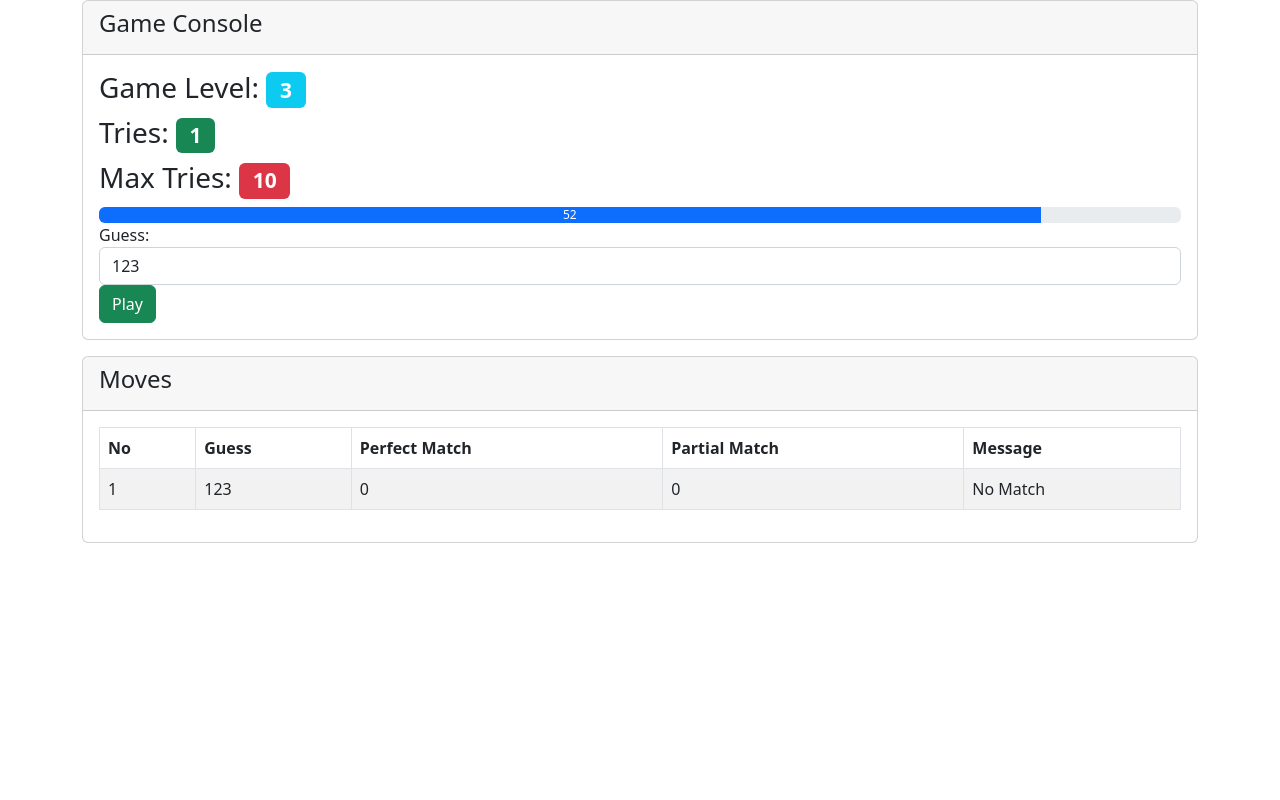
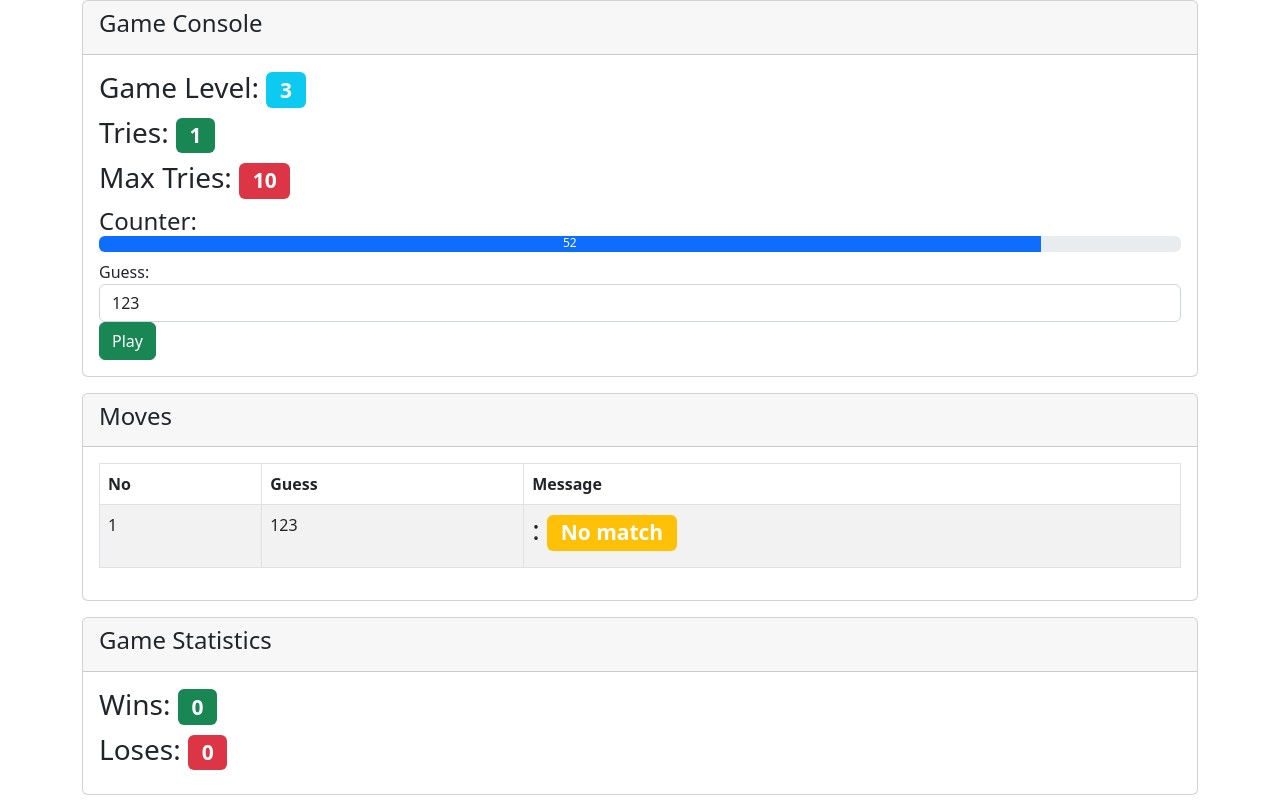
Before and after one commit to deepcloudlabs/dcl306-2022-dec-05, a React (Create React App) app in the folder mastermind/: page / in a window 1280 px wide. Both pictures are taken after a click on the button "Play". Built offline with nearby package versions, Linux system fonts and the light colour scheme.

Commit message:
organize component folders

```diff
--- a/mastermind/src/App.js
+++ b/mastermind/src/App.js
@@ -1,13 +1,15 @@
 import React from "react"
 import './App.css';
-import CardHeader from "./component/card-header";
-import Badge from "./component/badge";
+import CardHeader from "./component/common/card-header";
+import Badge from "./component/common/badge";
 import Move from "./model/move";
-import FormGroup from "./component/form-group";
-import Card from "./component/card";
-import TableHead from "./component/table-head";
-import CardBody from "./component/card-body";
-import Container from "./component/container";
+import FormGroup from "./component/common/form-group";
+import Card from "./component/common/card";
+import TableHead from "./component/common/table-head";
+import CardBody from "./component/common/card-body";
+import Container from "./component/common/container";
+import GameStatistics from "./component/statistics/game-statistics";
+import MoveEvaluation from "./component/mastermind/move-evaluation";
 // Component:
 // 1. function-based: stateless component
 // 2. class-based: stateful component
@@ -48,19 +50,21 @@ class App extends React.PureComponent {
     componentDidMount() {
         this.timerId = setInterval(() => {
             let game = {...this.state.game};
+            let statistics = {...this.state.statistics};
             game.counter--;
-            game.pbCounterStyle = {width: Math.round((game.counter*5)/3).toString().concat("%")};
-            if(game.counter<=20){
+            game.pbCounterStyle = {width: Math.round((game.counter * 5) / 3).toString().concat("%")};
+            if (game.counter <= 20) {
                 game.pbCounterClass = "progress-bar bg-danger";
-            }else if(game.counter<=40){
+            } else if (game.counter <= 40) {
                 game.pbCounterClass = "progress-bar bg-warning";
-            }else {
+            } else {
                 game.pbCounterClass = "progress-bar bg-primary";
             }
             if (game.counter <= 0) {
-                //TODO: Player loses the game
+                statistics.loses++;
+                this.initializeGame(game)
             }
-            this.setState({game}, () => {
+            this.setState({game, statistics}, () => {
                 // console.log(this.state.game.counter)
             });
         }, 1000);
@@ -86,6 +90,9 @@ class App extends React.PureComponent {
         game.tries = 0;
         game.moves = [];
         game.secret = this.createSecret(game.level);
+        game.counter = 60;
+        game.pbCounterClass = "progress-bar bg-primary";
+        game.pbCounterStyle = {width: "100%"};
     }
 
     handleInput(event) {
@@ -124,21 +131,24 @@ class App extends React.PureComponent {
 
     play() {
         let game = {...this.state.game}
+        let statistics = {...this.state.statistics}
         game.tries++;
         if (game.guess === game.secret) {
             game.level++;
+            statistics.wins++;
             if (game.level > 10) {
                 //TODO: Player wins the game
             }
             this.initializeGame(game);
         } else {
             if (game.tries >= game.maxTries) {
-                //TODO: Player loses the game
+                statistics.loses++;
+                this.initializeGame(game);
             } else {
                 game.moves.push(this.evaluateMove(game.guess, game.secret));
             }
         }
-        this.setState({game});
+        this.setState({game, statistics});
     }
 
     render() {
@@ -155,9 +165,12 @@ class App extends React.PureComponent {
                             <Badge label="Max Tries" className="bg-danger" value={this.state.game.maxTries}></Badge>
                         </FormGroup>
                         <FormGroup>
-                            <div className="progress">
-                                <div className={this.state.game.pbCounterClass} style={this.state.game.pbCounterStyle}>{this.state.game.counter}</div>
-                            </div>
+                            <h4 className="card-title">Counter:
+                                <div className="progress">
+                                    <div className={this.state.game.pbCounterClass}
+                                         style={this.state.game.pbCounterStyle}>{this.state.game.counter}</div>
+                                </div>
+                            </h4>
                         </FormGroup>
                         <FormGroup>
                             <label htmlFor="guess">Guess:</label>
@@ -178,16 +191,14 @@ class App extends React.PureComponent {
                     <CardHeader title="Moves"></CardHeader>
                     <CardBody>
                         <table className="table table-bordered table-responsive table-striped">
-                            <TableHead headers="No,Guess,Perfect Match,Partial Match,Message"/>
+                            <TableHead headers="No,Guess,Message"/>
                             <tbody>
                             {
                                 this.state.game.moves.map((move, index) =>
                                     <tr key={move.guess + index.toString()}>
                                         <td>{index + 1}</td>
                                         <td>{move.guess}</td>
-                                        <td>{move.perfectMatch}</td>
-                                        <td>{move.partialMatch}</td>
-                                        <td>{move.message}</td>
+                                        <td><MoveEvaluation move={move}/></td>
                                     </tr>
                                 )
                             }
@@ -195,6 +206,8 @@ class App extends React.PureComponent {
                         </table>
                     </CardBody>
                 </Card>
+                <p></p>
+                <GameStatistics statistics={this.state.statistics}/>
             </Container>
         );
     }
--- a/mastermind/src/component/badge.js
+++ /dev/null
@@ -1,7 +0,0 @@
-import React from "react";
-
-export default function Badge({className,value,label}){
-    return(
-        <h3> {label}: <span className={"badge " + className}>{value}</span></h3>
-    );
-}
--- /dev/null
+++ b/mastermind/src/component/common/badge.js
@@ -0,0 +1,12 @@
+import React from "react";
+
+export default function Badge({showLabel=true, className,value,label}){
+    console.log(showLabel)
+    if (showLabel == false)
+        return(
+            <h3><span className={"badge " + className}>{value}</span></h3>
+        );
+    return(
+        <h3> {label}: <span className={"badge " + className}>{value}</span></h3>
+    );
+}
--- /dev/null
+++ b/mastermind/src/component/mastermind/move-evaluation.js
@@ -0,0 +1,23 @@
+import Badge from "../common/badge";
+import React from "react";
+
+export default function MoveEvaluation({move}) {
+    if (move.perfectMatch === 0 & move.partialMatch === 0) {
+        return (
+            <Badge showLabel="false" className="bg-warning" value="No match"></Badge>
+        );
+    }
+    let badgePerfectMatch = "";
+    if (move.perfectMatch > 0)
+        badgePerfectMatch = <Badge showLabel={false} className="bg-success" value={move.perfectMatch}></Badge>;
+    let badgePartialMatch = "";
+    if (move.partialMatch > 0)
+        badgePartialMatch = <Badge showLabel={false} className="bg-danger" value={move.partialMatch}></Badge>;
+    return (
+        <>
+            {badgePartialMatch}
+            {badgePerfectMatch}
+        </>
+    )
+
+}
--- /dev/null
+++ b/mastermind/src/component/statistics/game-statistics.js
@@ -0,0 +1,18 @@
+import React from "react";
+import Card from "../common/card";
+import CardHeader from "../common/card-header";
+import CardBody from "../common/card-body";
+import Badge from "../common/badge";
+
+export default function GameStatistics({statistics}) {
+    return (
+        <Card>
+            <CardHeader title="Game Statistics"/>
+            <CardBody>
+                <Badge label="Wins" className="bg-success" value={statistics.wins}></Badge>
+                <Badge label="Loses" className="bg-danger" value={statistics.loses}></Badge>
+            </CardBody>
+        </Card>
+    );
+
+}
```
Also changed, not shown: mastermind/src/component/common/card-body.js (renamed from mastermind/src/component/card-body.js), mastermind/src/component/common/card-header.js (renamed from mastermind/src/component/card-header.js), mastermind/src/component/common/card.js (renamed from mastermind/src/component/card.js), mastermind/src/component/common/container.js (renamed from mastermind/src/component/container.js), mastermind/src/component/common/form-group.js (renamed from mastermind/src/component/form-group.js), mastermind/src/component/common/table-head.js (renamed from mastermind/src/component/table-head.js).
